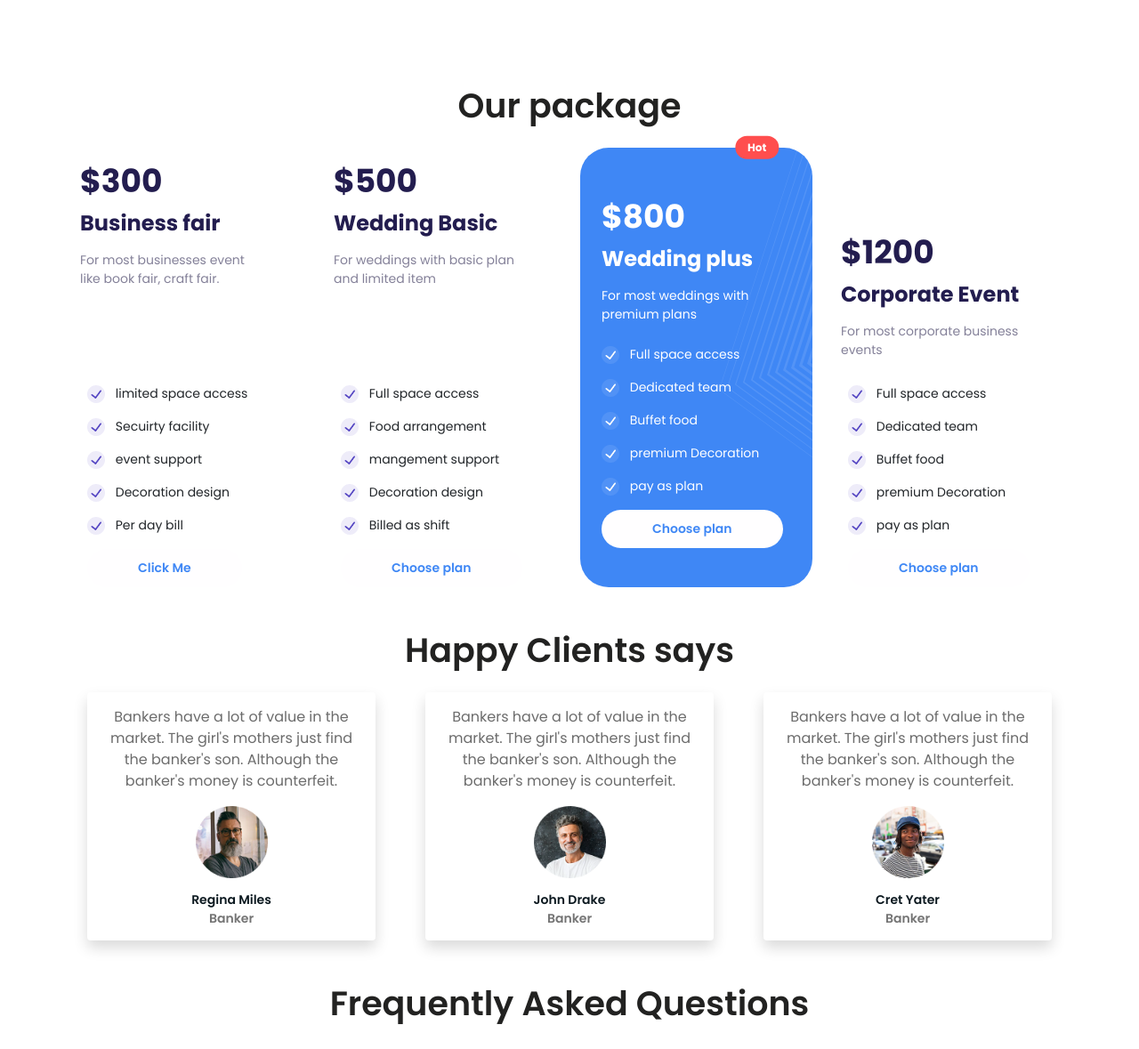
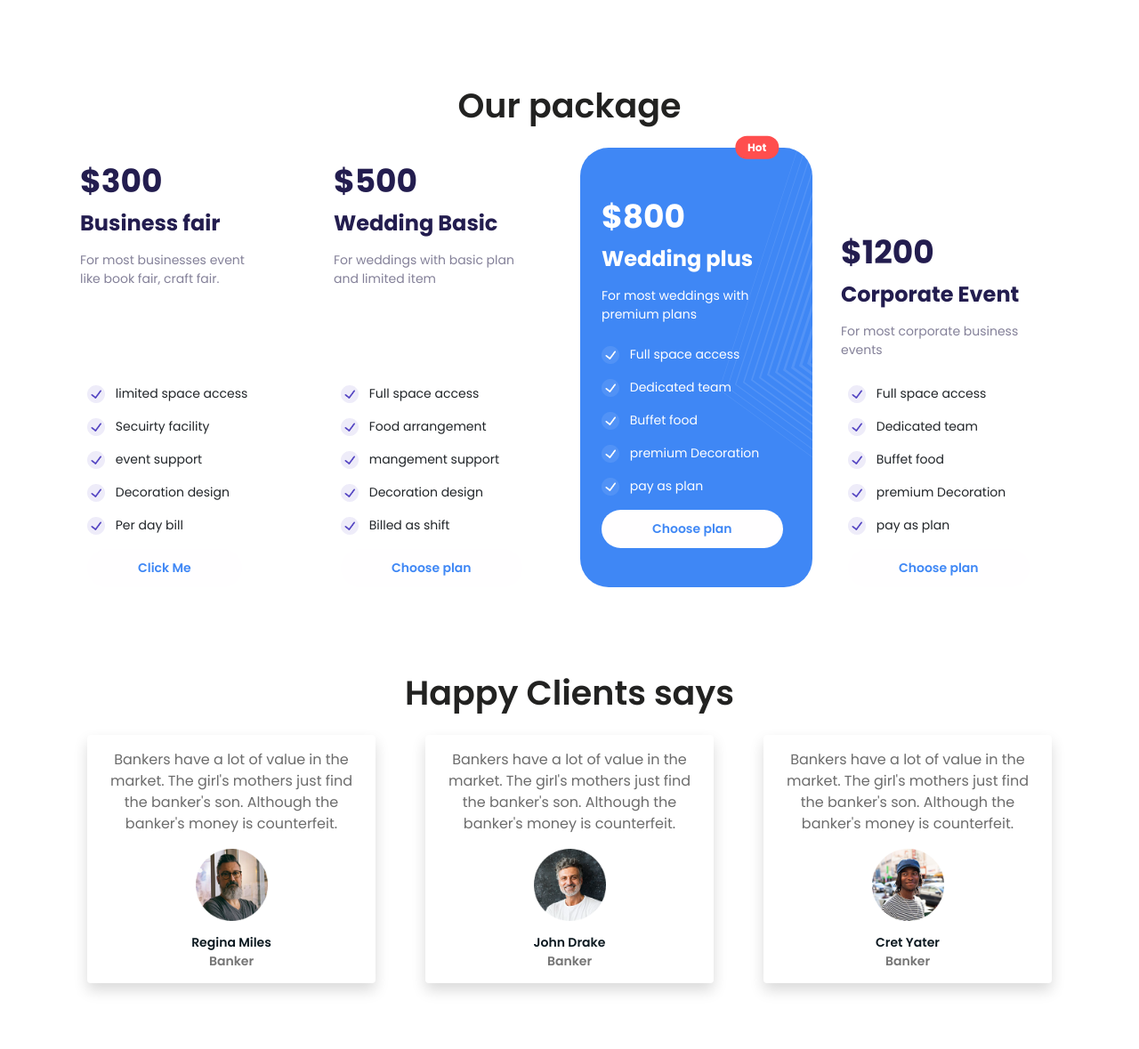
Before and after one commit to Tusar78/convention-center, a plain HTML site: page index.html in a window 1280 px wide. Shown: the part 1260-2439 px from the top of the page at 89% size. Drawn offline with nearby package versions, Linux system fonts and the light colour scheme.

Commit message:
Complete on ipad

```diff
--- a/index.html
+++ b/index.html
@@ -275,7 +275,7 @@
       </section>
 
       <!-- Our Package -->
-      <section class="pt-5">
+      <section class="pt-5 py-md-5">
         <div class="container">
           <h2 class="text-center pb-4 mb-0 client__title">Our package</h2>
 
@@ -544,7 +544,7 @@
       </section>
 
       <!-- Client Section -->
-      <section class="pt-5">
+      <section class="pt-5 py-md-5">
         <div class="container">
           <h2 class="text-center pb-3 client__title">Happy Clients says</h2>
           <div class="row row-cols-1 row-cols-md-2 row-cols-lg-3 g-4">
```
